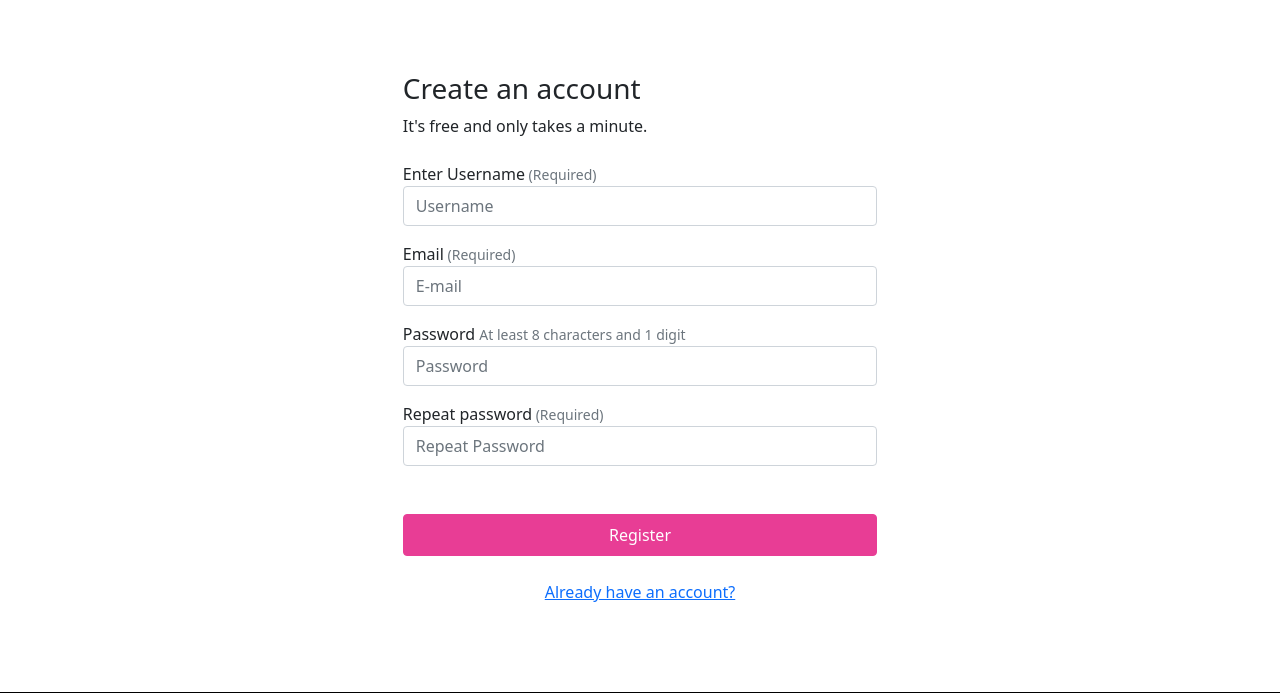
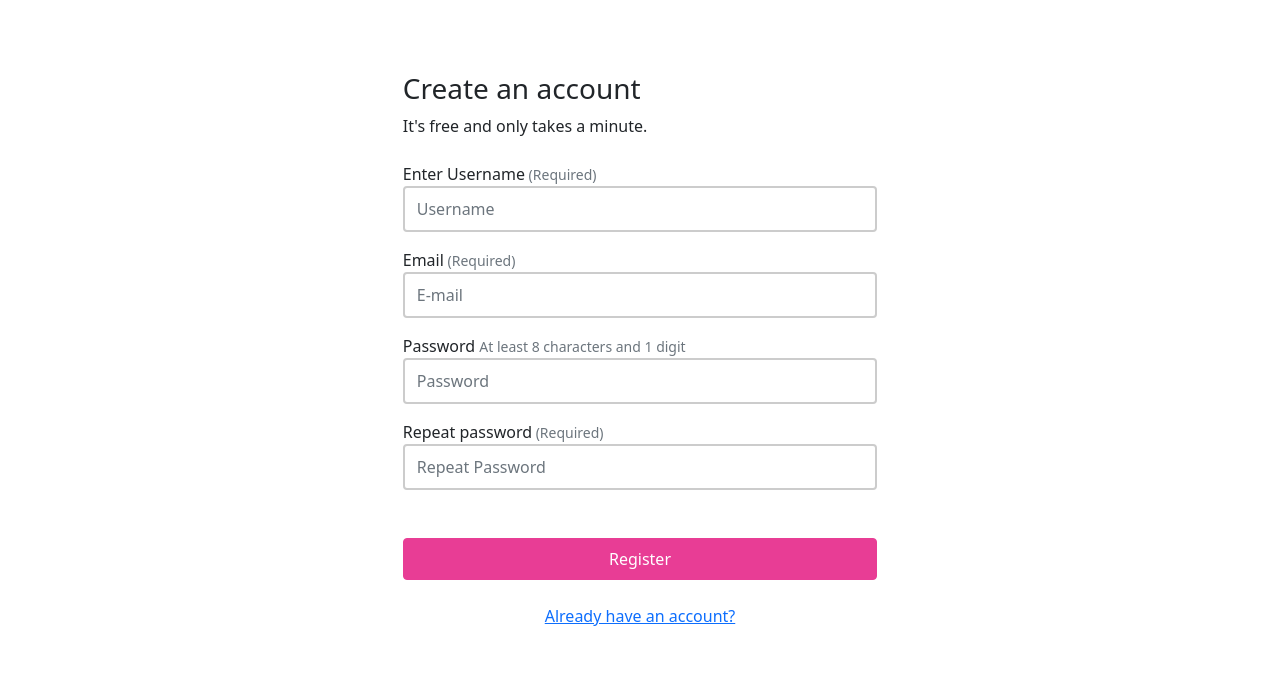
Before and after one commit to DietkeSt/GraphicDesignShop, a Django app: page /account/register/ in a window 1280 px wide. Shown: the part 97-790 px from the top of the page. Run offline with Django 5.2, Linux system fonts and the light colour scheme; data that the repository does not hold is empty; parts of the project's set-up code (start-up, migrations or seed data) failed here and were passed over; some libraries are stand-ins or nearby versions.

Commit message:
Style Register Page

```diff
--- a/static/css/style.css
+++ b/static/css/style.css
@@ -141,6 +141,17 @@ input[type="color"]:focus,
     font-size: 0.75rem;
 }
 
+/* Register Page styling */
+.account-form input {
+    border: 2px solid #ccc;
+    height: calc(2em + .75rem + 2px);
+}
+
+.account-form input:focus {
+    border-color: #E83D95;
+    box-shadow: none;
+}
+
 /* Footer Styles */
 footer {
     height: 30vh;
```
